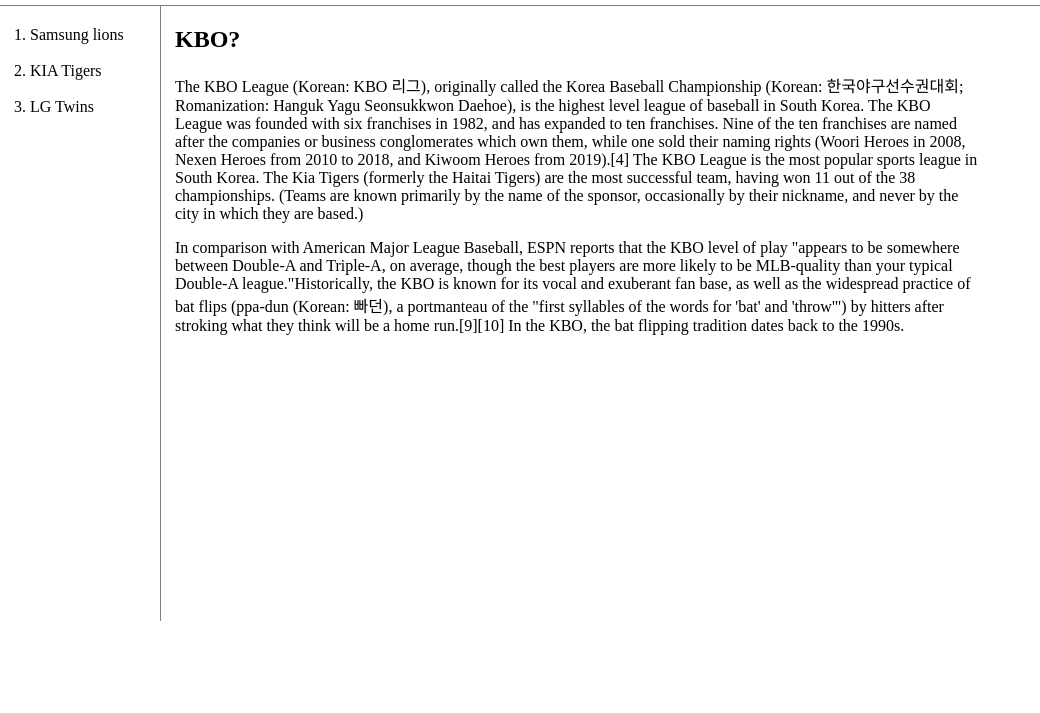
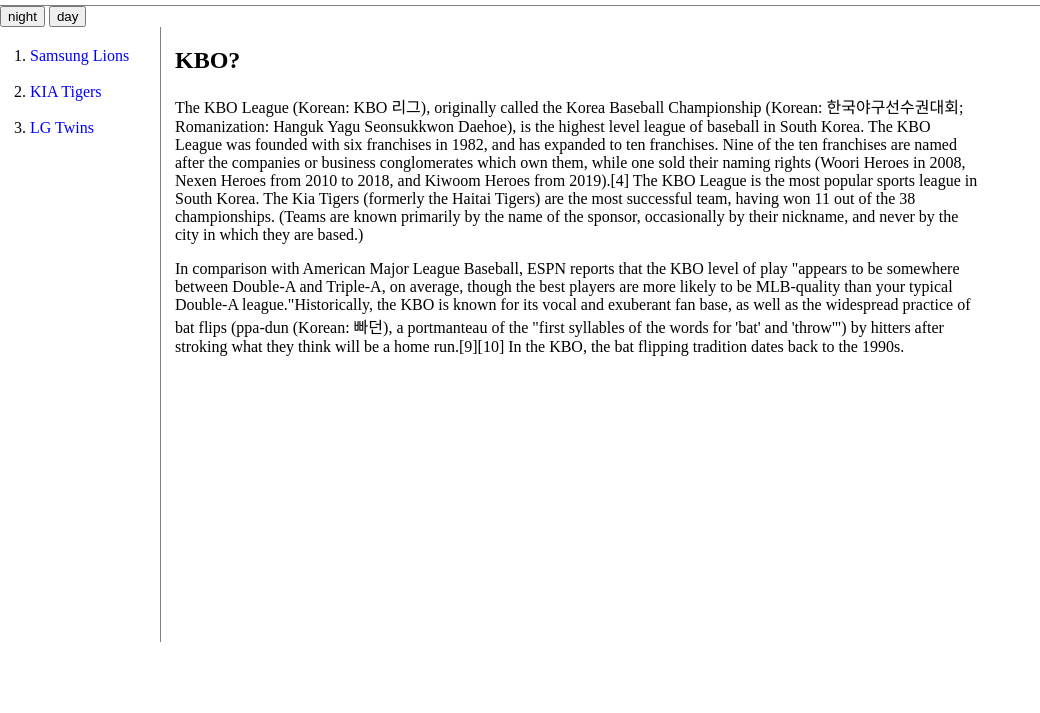
Before and after one commit to dongree/web1, a plain HTML site: page index.html in a window 1280 px wide. Shown: the part 87-800 px from the top of the page, without its empty margins (0-1040 px from the left). Drawn offline with Linux system fonts and the light colour scheme.

Commit message:
version 4
night mode - javascript

```diff
--- a/index.html
+++ b/index.html
@@ -8,9 +8,17 @@
 
   <body>
     <h1><a href="index.html"> KBO</a></h1>
+    <input type="button" value="night" onclick="
+      document.querySelector('body').style.backgroundColor = 'black';
+      document.querySelector('body').style.color = 'white';
+    ">
+    <input type="button" value="day" onclick="
+      document.querySelector('body').style.backgroundColor = 'white';
+      document.querySelector('body').style.color = 'black';
+    ">
     <div id="grid">
       <ol>
-        <li><a href="1.html">Samsung lions</a></li><br>
+        <li><a href="1.html">Samsung Lions</a></li><br>
         <li><a href="2.html">KIA Tigers</a></li><br>
         <li><a href="3.html">LG Twins</a></li><br>
       </ol>
--- a/style.css
+++ b/style.css
@@ -1,5 +1,5 @@
 a {
-  color:black;
+  color:blue;
   text-decoration: none;
 }
 h1 {
```
Also changed, not shown: 1.html (+8 -0 lines), 2.html (+8 -0 lines), 3.html (+8 -0 lines).
